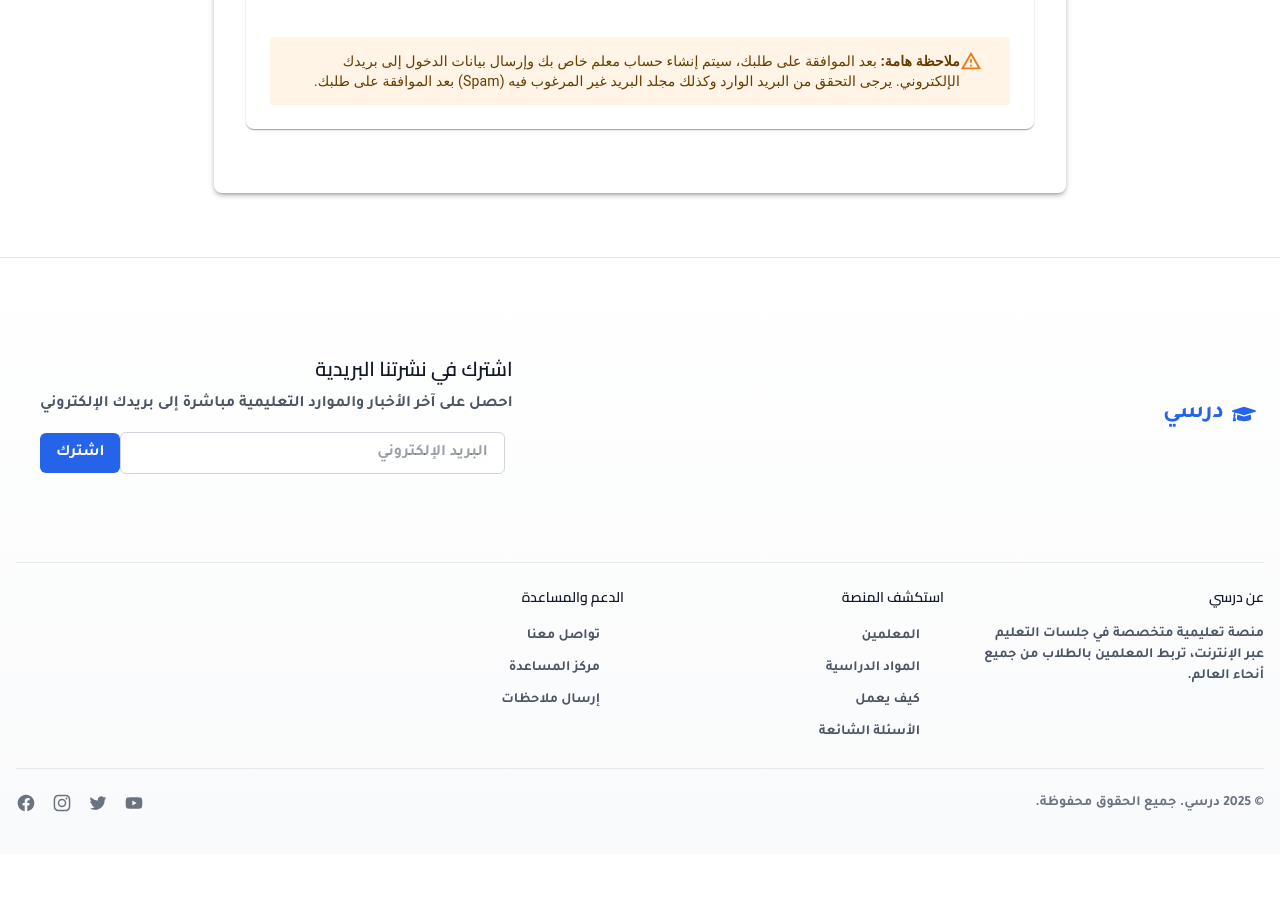
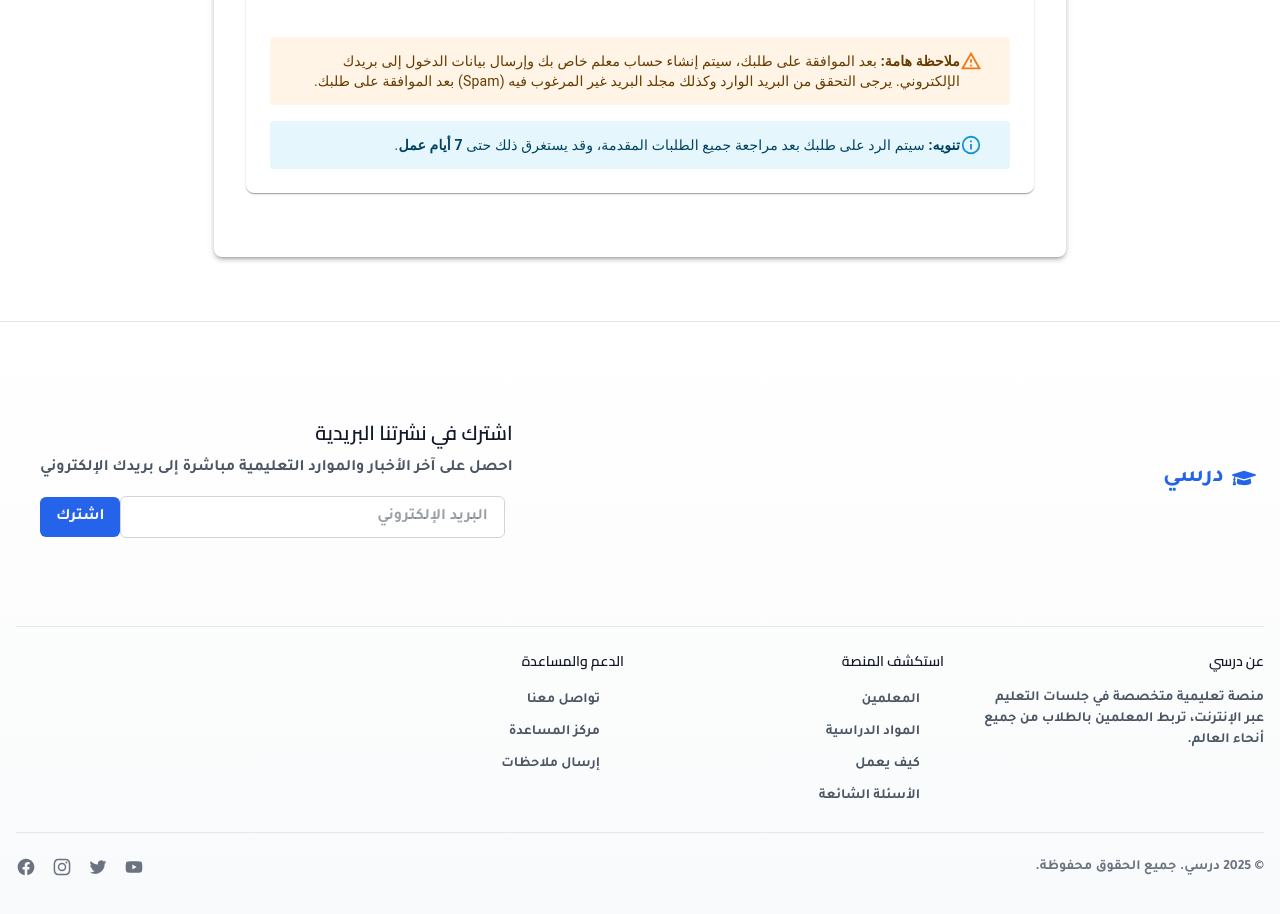
Before and after one commit to rajae-amr/darsi2, a Next.js app: page /teacher-application in a window 1280 px wide. Shown: the part 1104-2018 px from the top of the page. Before the commit the page ends 1958 px from the top, so only its background shows below. Built offline with nearby package versions, Linux system fonts and the light colour scheme; no server answers.

Commit message:
update 3

```diff
--- a/src/app/layout.tsx
+++ b/src/app/layout.tsx
@@ -12,8 +12,8 @@ const geistMono = Geist_Mono({
 });
 
 export const metadata: Metadata = {
-  title: "TeachSpace - منصة المعلمين",
-  description: "منصة تعليمية لإنشاء مواقع للمعلمين بدون معرفة تقنية",
+  title: "Darsi - منصة درسي",
+  description: "Darsi - منصة درسي",
 };
 
 export default function RootLayout({
--- a/src/app/teacher-application/components/ApplicationInstructions.tsx
+++ b/src/app/teacher-application/components/ApplicationInstructions.tsx
@@ -62,6 +62,12 @@ export default function ApplicationInstructions() {
           <strong>ملاحظة هامة:</strong> بعد الموافقة على طلبك، سيتم إنشاء حساب معلم خاص بك وإرسال بيانات الدخول إلى بريدك الإلكتروني. يرجى التحقق من البريد الوارد وكذلك مجلد البريد غير المرغوب فيه (Spam) بعد الموافقة على طلبك.
         </Typography>
       </Alert>
+
+      <Alert severity="info" sx={{ mt: 2 }}>
+        <Typography variant="body2">
+          <strong>تنويه:</strong> سيتم الرد على طلبك بعد مراجعة جميع الطلبات المقدمة، وقد يستغرق ذلك حتى <strong>7 أيام عمل</strong>.
+        </Typography>
+      </Alert>
     </Paper>
   );
 }
```
